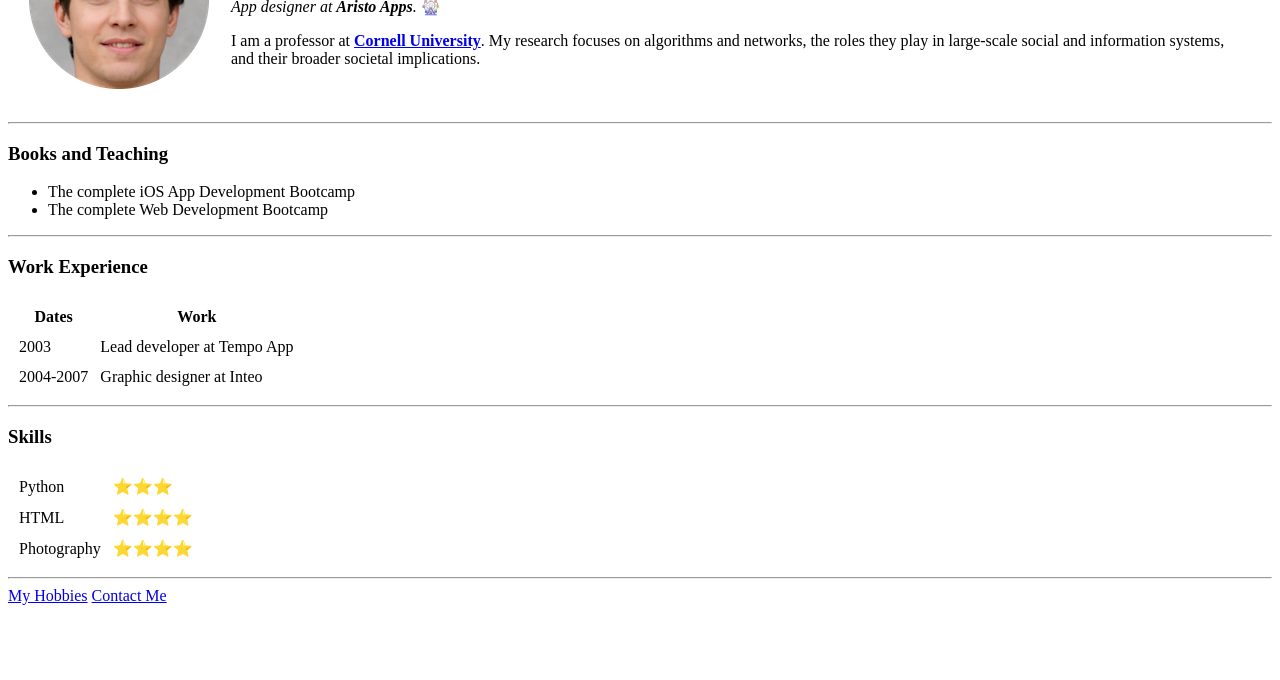
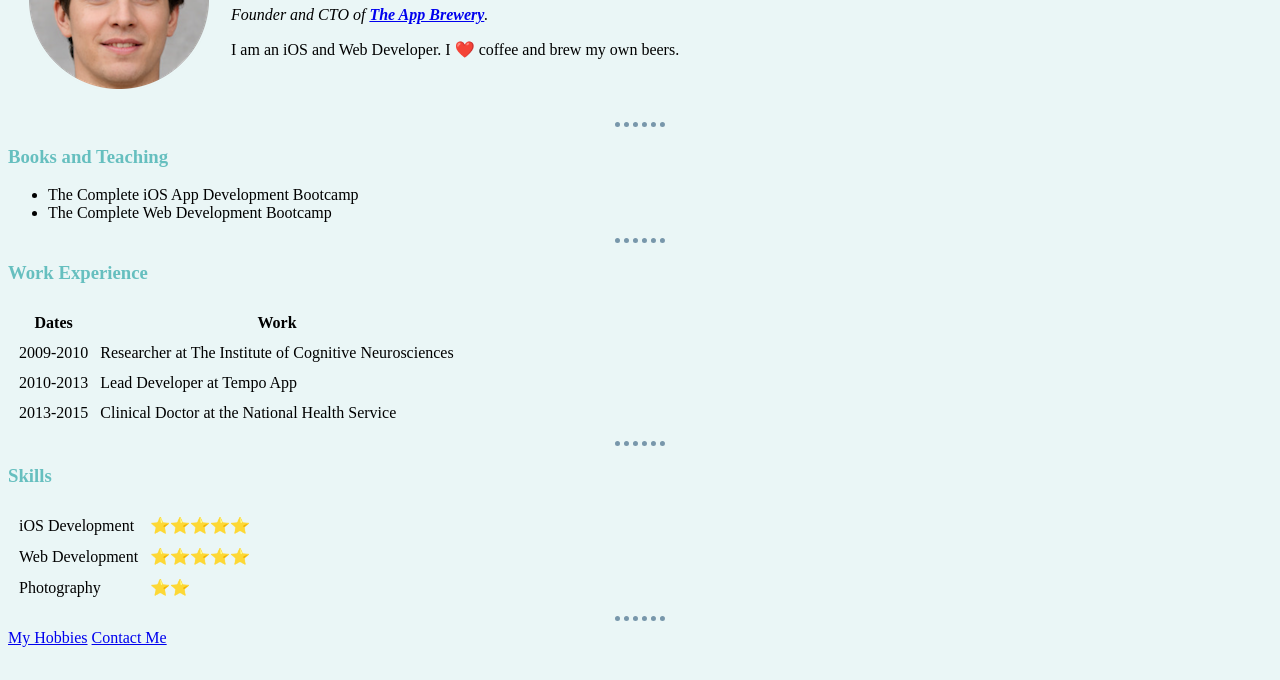
Before and after one commit to marrioturk/cv, a plain HTML site: page site/index.html in a window 1280 px wide. Shown: the part 120-800 px from the top of the page. Drawn offline with Linux system fonts and the light colour scheme.

Commit message:
Add files via upload

```diff
--- /dev/null
+++ b/site/css/styles.css
@@ -0,0 +1,15 @@
+body {
+  background-color: #EAF6F6;
+}
+
+hr {
+  border-style: none;
+  border-bottom-style: dotted;
+  border-color: #7897AB;
+  border-width: 5px;
+  width: 4%;
+}
+
+h1,h3 {
+  color: #66BFBF;
+}
--- a/site/index.html
+++ b/site/index.html
@@ -1,34 +1,28 @@
-<!doctype html>
+<!DOCTYPE html>
 <html>
-
   <head>
-  <meta charset="UTF-8">
-  <title>Urosh Klamp - Personal Page</title>
+    <meta charset="utf-8">
+    <title>Angela's Personal Site</title>
+    <link rel="stylesheet" href="css/styles.css">
   </head>
 
   <body>
     <table cellspacing="20">
       <tr>
-      <td><img src="img/fake-human-circle-img.png" alt="profile pic"></td>
-      <td>
-        <h1>Urosh Klamp</h1>
-        <p><em>App designer at <strong>Aristo Apps</strong>.</em> 🎡 </p>
-        <p>I am a professor at <strong><a href="https://www.wikipedia.org/">Cornell University</a></strong>. My research focuses
-          on algorithms and networks, the roles they play in large-scale social and information systems, and their broader societal
-          implications.
-        </p>
-      </td>
+        <td><img src="img/fake-human-circle-img.png" alt="angela profile picture"></td>
+        <td><h1>Angela Yu</h1>
+        <p><em>Founder and CTO of <strong><a href="https://www.appbrewery.co/">The App Brewery</a></strong>.</em></p>
+        <p>I am an iOS and Web Developer. I ❤️ coffee and brew my own beers.</p></td>
       </tr>
     </table>
-
     <hr>
     <h3>Books and Teaching</h3>
     <ul>
-    <li>The complete iOS App Development Bootcamp</li>
-    <li>The complete Web Development Bootcamp</li>
+      <li>The Complete iOS App Development Bootcamp</li>
+      <li>The Complete Web Development Bootcamp</li>
     </ul>
     <hr>
-  <h3> Work Experience</h3>
+    <h3>Work Experience</h3>
     <table cellspacing="10">
       <thead>
         <tr>
@@ -38,40 +32,37 @@
       </thead>
       <tbody>
         <tr>
-        <td>2003</td>
-        <td>Lead developer at Tempo App</td>
+          <td>2009-2010</td>
+          <td>Researcher at The Institute of Cognitive Neurosciences</td>
         </tr>
         <tr>
-        <td>2004-2007</td>
-        <td>Graphic designer at Inteo</td>
+          <td>2010-2013</td>
+          <td>Lead Developer at Tempo App</td>
+        </tr>
+        <tr>
+          <td>2013-2015</td>
+          <td>Clinical Doctor at the National Health Service</td>
         </tr>
       </tbody>
-    <tfoot>
-
-    </tfoot>
-
     </table>
     <hr>
     <h3>Skills</h3>
     <table cellspacing="10">
       <tr>
-      <td>Python</td>
-      <td>⭐️⭐️⭐️</td>
+        <td>iOS Development</td>
+        <td>⭐️⭐️⭐️⭐️⭐️</td>
       </tr>
       <tr>
-      <td>HTML</td>
-      <td>⭐️⭐️⭐️⭐️</td>
+        <td>Web Development</td>
+        <td>⭐️⭐️⭐️⭐️⭐️</td>
       </tr>
       <tr>
         <td>Photography</td>
-      <td>⭐️⭐️⭐️⭐️</td>
+        <td>⭐️⭐️</td>
       </tr>
     </table>
-
-  <hr />
+    <hr>
     <a href="hobbies.html">My Hobbies</a>
-  <a href="contact.html">Contact Me</a>
-
+    <a href="contact-me.html">Contact Me</a>
   </body>
-
 </html>
```
Also changed, not shown: site/contact.html (+1 -0 lines), site/hobbies.html (+1 -0 lines), site/original_index.html (added, +80 -0 lines). Lines whose indentation alone changed are shown as unchanged.
